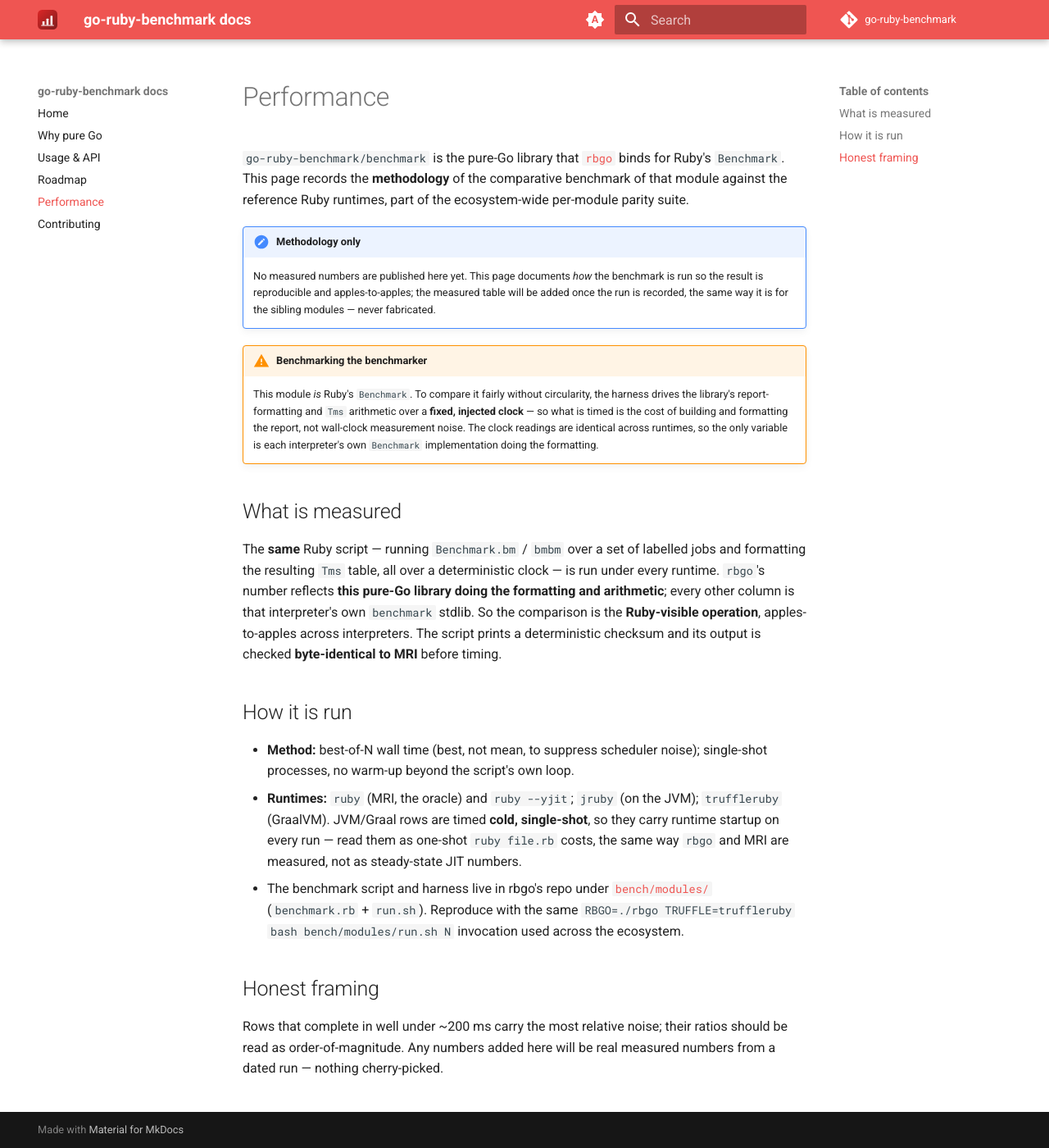
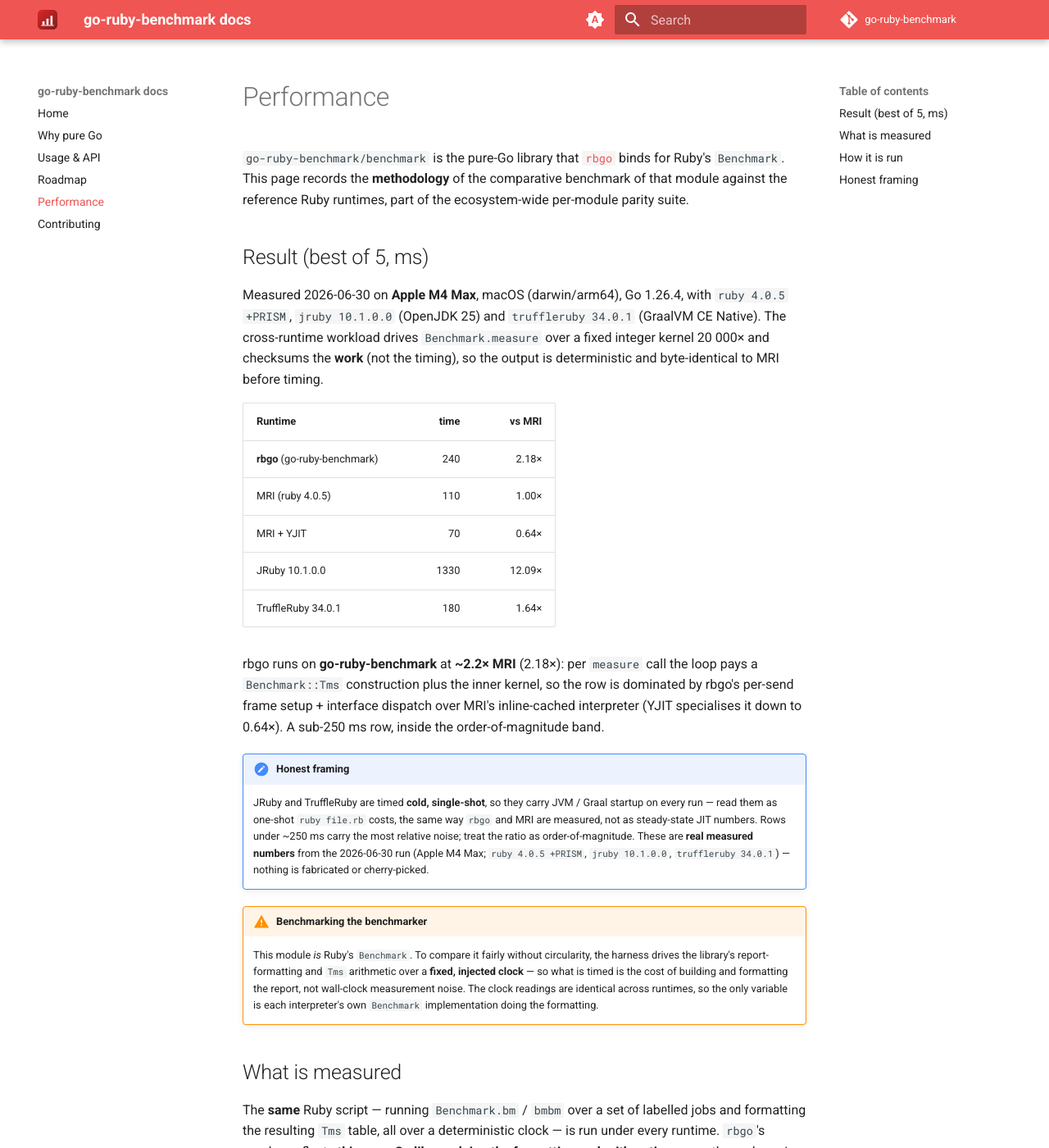
Before and after one commit to go-ruby-benchmark/docs, an MkDocs documentation site: the page built from docs/performance.md, in a window 1280 px wide and 1400 px high. Shown: the whole window at 82% size. Built offline with MkDocs 1.6.1 and Material for MkDocs 9.7.7, drawn with Linux system fonts in a browser that asks for light colours; the version menu is left out.

Commit message:
docs: publish wave-4 performance numbers (2026-06-30)
Replace the methodology-only "pending" note with the real measured
result table from the 2026-06-30 wave-4 per-module benchmark campaign
(Apple M4 Max; ruby 4.0.5 +PRISM, jruby 10.1.0.0, truffleruby 34.0.1).
Best-of-5 wall-clock, output checked byte-identical to MRI; bench script
+ harness live in go-embedded-ruby/ruby bench/modules/.

Co-Authored-By: Claude Opus 4.8 <noreply@anthropic.com>

```diff
--- a/docs/performance.md
+++ b/docs/performance.md
@@ -6,11 +6,36 @@ This page records the **methodology** of the comparative benchmark of that modul
 against the reference Ruby runtimes, part of the ecosystem-wide per-module parity
 suite.
 
-!!! note "Methodology only"
-    No measured numbers are published here yet. This page documents *how* the
-    benchmark is run so the result is reproducible and apples-to-apples; the
-    measured table will be added once the run is recorded, the same way it is for
-    the sibling modules — never fabricated.
+## Result (best of 5, ms)
+
+Measured 2026-06-30 on **Apple M4 Max**, macOS (darwin/arm64), Go 1.26.4, with
+`ruby 4.0.5 +PRISM`, `jruby 10.1.0.0` (OpenJDK 25) and `truffleruby 34.0.1`
+(GraalVM CE Native). The cross-runtime workload drives `Benchmark.measure` over a
+fixed integer kernel 20 000× and checksums the **work** (not the timing), so the
+output is deterministic and byte-identical to MRI before timing.
+
+| Runtime | time | vs MRI |
+| --- | ---: | ---: |
+| **rbgo** (go-ruby-benchmark) | 240 | 2.18× |
+| MRI (ruby 4.0.5) | 110 | 1.00× |
+| MRI + YJIT | 70 | 0.64× |
+| JRuby 10.1.0.0 | 1330 | 12.09× |
+| TruffleRuby 34.0.1 | 180 | 1.64× |
+
+rbgo runs on **go-ruby-benchmark** at **~2.2× MRI** (2.18×): per `measure` call the
+loop pays a `Benchmark::Tms` construction plus the inner kernel, so the row is
+dominated by rbgo's per-send frame setup + interface dispatch over MRI's
+inline-cached interpreter (YJIT specialises it down to 0.64×). A sub-250 ms row,
+inside the order-of-magnitude band.
+
+!!! note "Honest framing"
+    JRuby and TruffleRuby are timed **cold, single-shot**, so they carry JVM /
+    Graal startup on every run — read them as one-shot `ruby file.rb` costs, the
+    same way `rbgo` and MRI are measured, not as steady-state JIT numbers. Rows
+    under ~250 ms carry the most relative noise; treat the ratio as
+    order-of-magnitude. These are **real measured numbers** from the 2026-06-30
+    run (Apple M4 Max; `ruby 4.0.5 +PRISM`, `jruby 10.1.0.0`, `truffleruby
+    34.0.1`) — nothing is fabricated or cherry-picked.
 
 !!! warning "Benchmarking the benchmarker"
     This module *is* Ruby's `Benchmark`. To compare it fairly without circularity,
```
